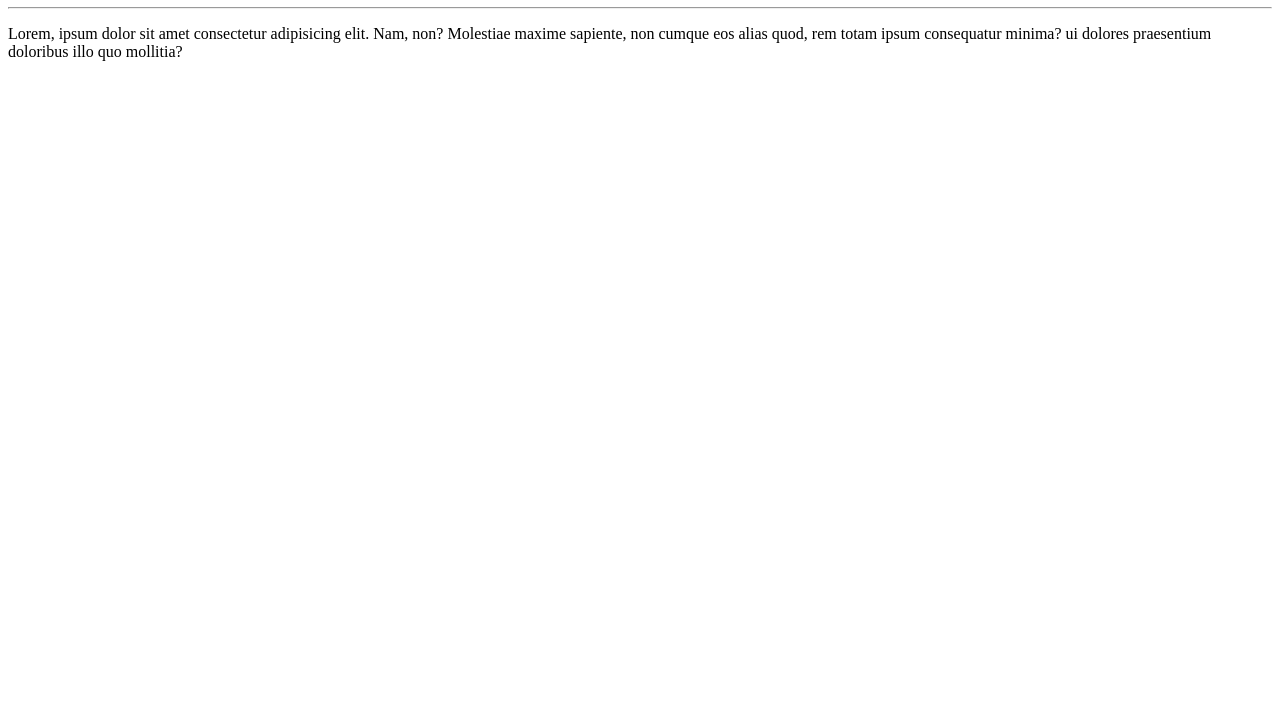
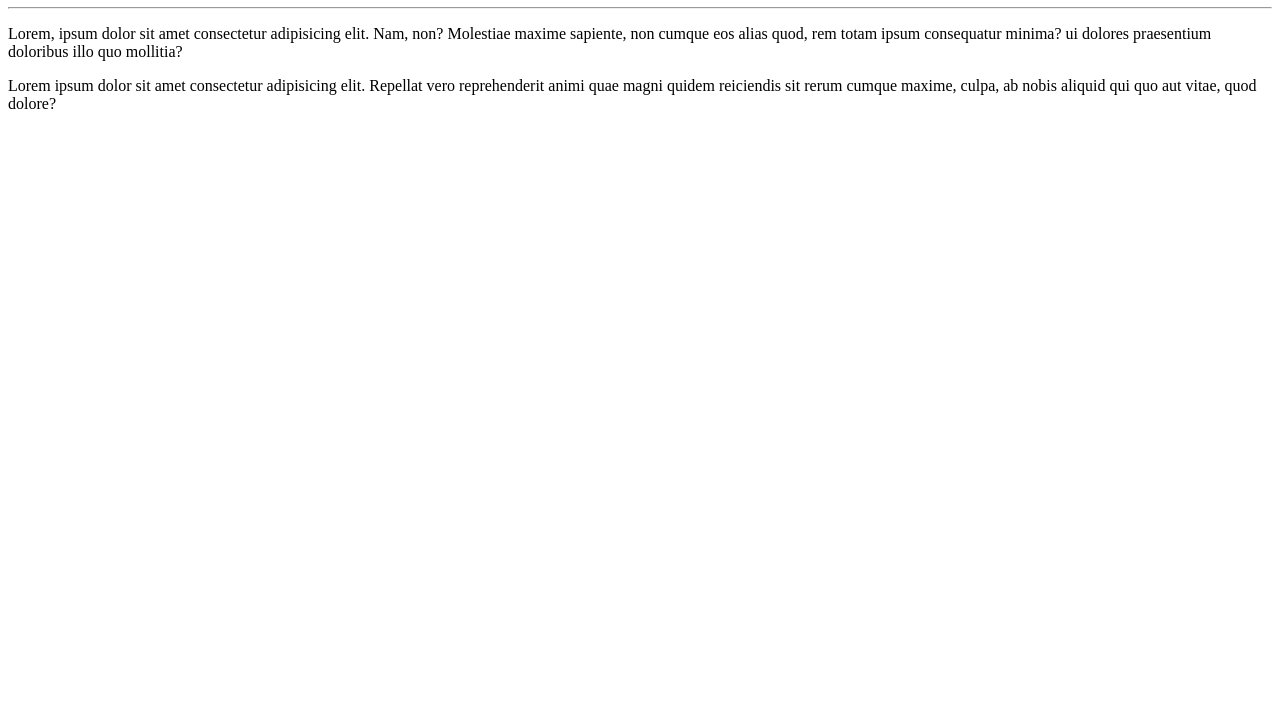
Before and after one commit to JessicaCAbrantes/Curso-de-Git-e-GitHub, a plain HTML site: page site-exemplo/index.html in a window 1280 px wide. Shown: the part 73-800 px from the top of the page. Drawn offline with Linux system fonts and the light colour scheme.

Commit message:
Adicionei um parágrafo

```diff
--- a/site-exemplo/index.html
+++ b/site-exemplo/index.html
@@ -11,5 +11,8 @@
     <p>Lorem, ipsum dolor sit amet consectetur adipisicing elit. Nam, non? Molestiae
         maxime sapiente, non cumque eos alias quod, rem totam ipsum consequatur minima?
         ui dolores praesentium doloribus illo quo mollitia?</p>
+    <p>Lorem ipsum dolor sit amet consectetur adipisicing elit. Repellat vero
+        reprehenderit animi quae magni quidem reiciendis sit rerum cumque maxime,
+        culpa, ab nobis aliquid qui quo aut vitae, quod dolore?</p>
 </body>
 </html>
```
